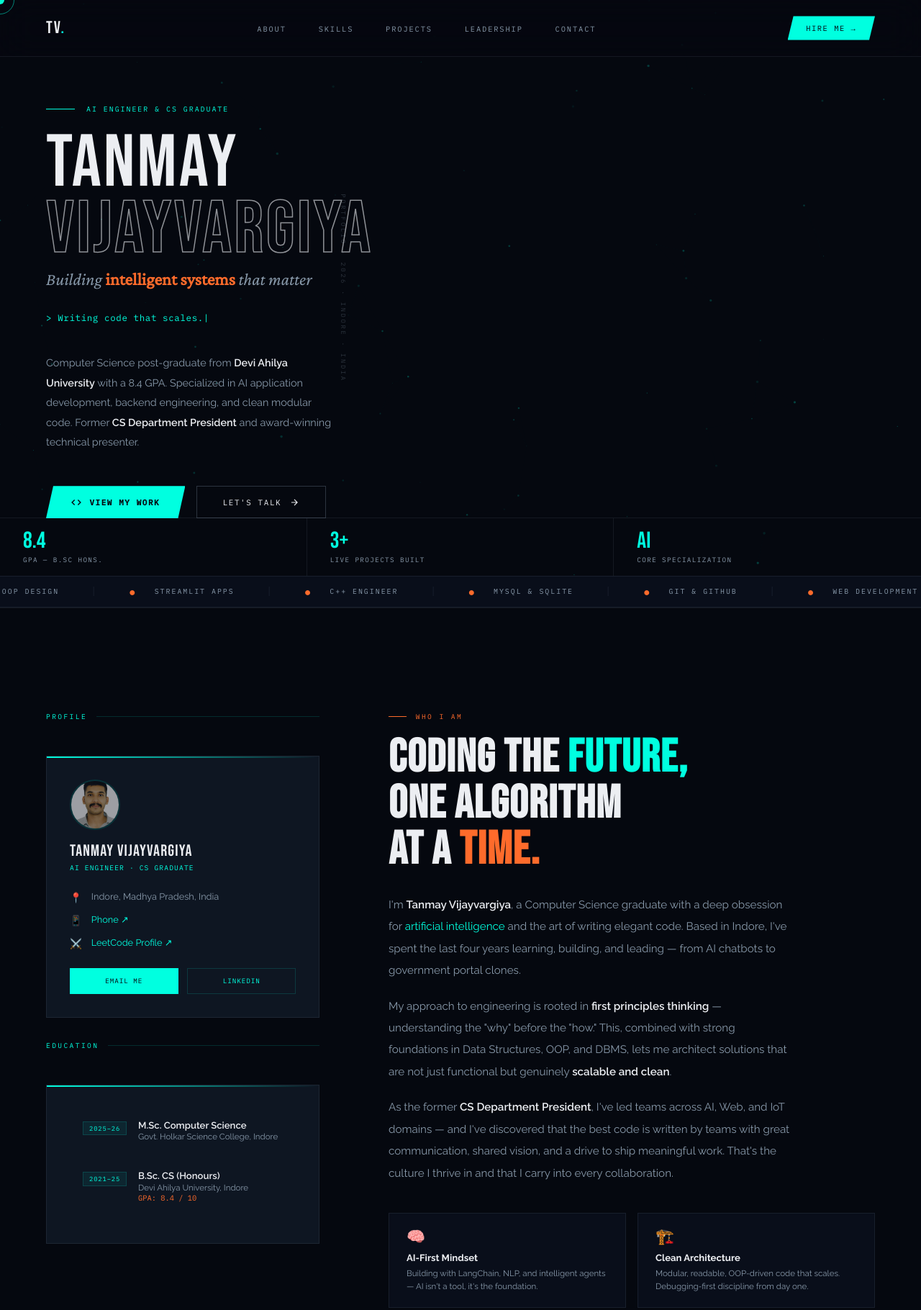
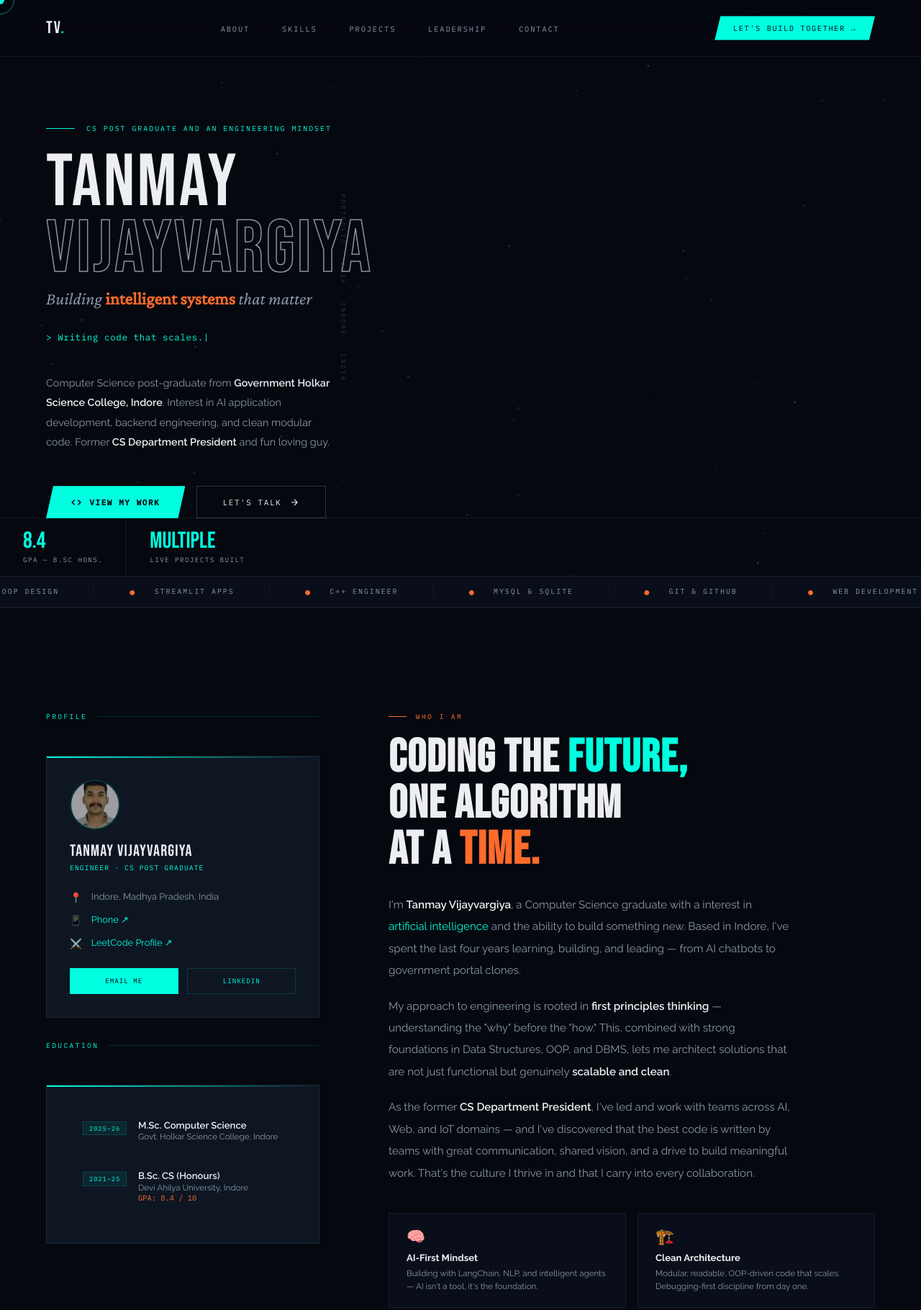
Before and after one commit to TanmayVJ/Portfolio-Website, a plain HTML site: page index.html in a window 1280 px wide. Shown: the top 1820 px of the page at 72% size. Drawn offline with nearby package versions, Linux system fonts and the light colour scheme.

Commit message:
Update index.html

```diff
--- a/index.html
+++ b/index.html
@@ -3,7 +3,7 @@
 <head>
 <meta charset="UTF-8">
 <meta name="viewport" content="width=device-width, initial-scale=1.0">
-<title>Tanmay Vijayvargiya — AI Engineer & CS Graduate</title>
+<title>Tanmay Vijayvargiya — Portfolio</title>
 <link rel="preconnect" href="https://fonts.googleapis.com">
 <link href="https://fonts.googleapis.com/css2?family=Bebas+Neue&family=Crimson+Pro:ital,wght@0,300;0,400;1,300;1,400&family=IBM+Plex+Mono:wght@300;400;500&family=Raleway:wght@300;400;500;600;700;900&display=swap" rel="stylesheet">
 <style>
@@ -444,7 +444,7 @@ nav {
 .home-strip {
   position: absolute;
   bottom: 0; left: 0; right: 0;
-  display: grid;
+  display: flex;
   grid-template-columns: 1fr 1fr 1fr;
   border-top: 1px solid var(--line);
   z-index: 10;
@@ -1270,7 +1270,7 @@ footer {
     <li><a href="#leadership" data-num="04">Leadership</a></li>
     <li><a href="#contact" data-num="05">Contact</a></li>
   </ul>
-  <a href="mailto:tanmayvijayvargiya.work@gmail.com" class="nav-hire">Hire Me →</a>
+  <a href="mailto:tanmayvijayvargiya.work@gmail.com" class="nav-hire">Let's Build Together →</a>
 </nav>
 
 <!-- ══════════════════ home ══════════════════ -->
@@ -1299,7 +1299,7 @@ footer {
   <div class="home-right">
     <div class="home-num">PORTFOLIO · 2026 · INDORE · INDIA</div>
 
-    <div class="home-index">AI Engineer & CS Graduate</div>
+    <div class="home-index">CS Post Graduate and an Engineering Mindset</div>
 
     <div class="home-name-block">
       <span class="home-fname">TANMAY</span>
@@ -1315,7 +1315,7 @@ footer {
     </div>
 
     <p class="home-tagline">
-      Computer Science post-graduate from <strong>Devi Ahilya University</strong> with a 8.4 GPA. Specialized in AI application development, backend engineering, and clean modular code. Former <strong>CS Department President</strong> and award-winning technical presenter.
+      Computer Science post-graduate from <strong>Government Holkar Science College, Indore</strong>. Interest in AI application development, backend engineering, and clean modular code. Former <strong>CS Department President</strong> and fun loving guy.
     </p>
 
     <div class="home-actions">
@@ -1337,12 +1337,8 @@ footer {
       <div class="strip-label">GPA — B.Sc Hons.</div>
     </div>
     <div class="home-strip-item">
-      <div class="strip-num">3+</div>
+      <div class="strip-num">Multiple</div>
       <div class="strip-label">Live Projects Built</div>
-    </div>
-    <div class="home-strip-item">
-      <div class="strip-num">AI</div>
-      <div class="strip-label">Core Specialization</div>
     </div>
   </div>
 
@@ -1390,7 +1386,7 @@ footer {
         <div class="pi-init"><img src="my_profile.jpg" style="width: 100%; height: 100%; object-fit: cover; display: block; "></div>
       </div>
       <div class="card-name">Tanmay Vijayvargiya</div>
-      <div class="card-role">AI Engineer · CS Graduate</div>
+      <div class="card-role">Engineer · CS Post Graduate</div>
       <div class="card-detail">
         <span class="card-detail-icon">📍</span>
         <span>Indore, Madhya Pradesh, India</span>
@@ -1436,13 +1432,13 @@ footer {
     <h2 class="section-h reveal d1">Coding the <span>Future,</span><br>One Algorithm<br>at a <span class="e">Time.</span></h2>
 
     <p class="about-body reveal d2">
-      I'm <strong>Tanmay Vijayvargiya</strong>, a Computer Science graduate with a deep obsession for <em>artificial intelligence</em> and the art of writing elegant code. Based in Indore, I've spent the last four years learning, building, and leading — from AI chatbots to government portal clones.
+      I'm <strong>Tanmay Vijayvargiya</strong>, a Computer Science graduate with a interest in <em>artificial intelligence</em> and the ability to build something new. Based in Indore, I've spent the last four years learning, building, and leading — from AI chatbots to government portal clones.
     </p>
     <p class="about-body reveal d3">
       My approach to engineering is rooted in <strong>first principles thinking</strong> — understanding the "why" before the "how." This, combined with strong foundations in Data Structures, OOP, and DBMS, lets me architect solutions that are not just functional but genuinely <strong>scalable and clean</strong>.
     </p>
     <p class="about-body reveal d4">
-      As the former <strong>CS Department President</strong>, I've led teams across AI, Web, and IoT domains — and I've discovered that the best code is written by teams with great communication, shared vision, and a drive to ship meaningful work. That's the culture I thrive in and that I carry into every collaboration.
+      As the former <strong>CS Department President</strong>, I've led and work with teams across AI, Web, and IoT domains — and I've discovered that the best code is written by teams with great communication, shared vision, and a drive to build meaningful work. That's the culture I thrive in and that I carry into every collaboration.
     </p>
 
     <div class="traits">
@@ -1464,7 +1460,7 @@ footer {
       <div class="trait reveal d4">
         <div class="trait-icon">🤝</div>
         <div class="trait-title">Natural Leader</div>
-        <div class="trait-desc">Led department teams, coordinated presenters, and earned a national-level Best Utility Award.</div>
+        <div class="trait-desc">Led department teams, coordinated presenters and part of college committee member.</div>
       </div>
     </div>
   </div>
@@ -1507,10 +1503,12 @@ footer {
     </div>
     <div class="skill-cell" data-index="03">
       <div class="sc-icon">🗄️</div>
-      <div class="sc-title">Databases</div>
+      <div class="sc-title">Databases and Tools</div>
       <div class="sc-tags">
         <span class="sc-tag">MySQL</span>
         <span class="sc-tag">SQLite</span>
+         <span class="sc-tag">MySQL Workbench
+         </span>
       </div>
     </div>
     <div class="skill-cell" data-index="04">
@@ -1722,7 +1720,7 @@ footer {
     </div>
     <div class="cert-cell">
       <div class="cert-icon2">⚔️</div>
-      <div class="cert-nm">Active DSA Practice — LeetCode Profile</div>
+      <div class="cert-nm">Active DSA Practice</div>
       <div class="cert-src">LeetCode · Ongoing</div>
     </div>
   </div>
@@ -1774,7 +1772,7 @@ footer {
 <!-- ══════════════════ FOOTER ══════════════════ -->
 <footer>
   <div class="footer-wm">TANMAY VIJAYVARGIYA</div>
-  <div class="footer-cr">© 2026 · Built with purpose · Indore, India</div>
+  <div class="footer-cr">2026 · Built with purpose · Indore, India</div>
 </footer>
 
 <!-- ══════════════════ SCRIPTS ══════════════════ -->
```
